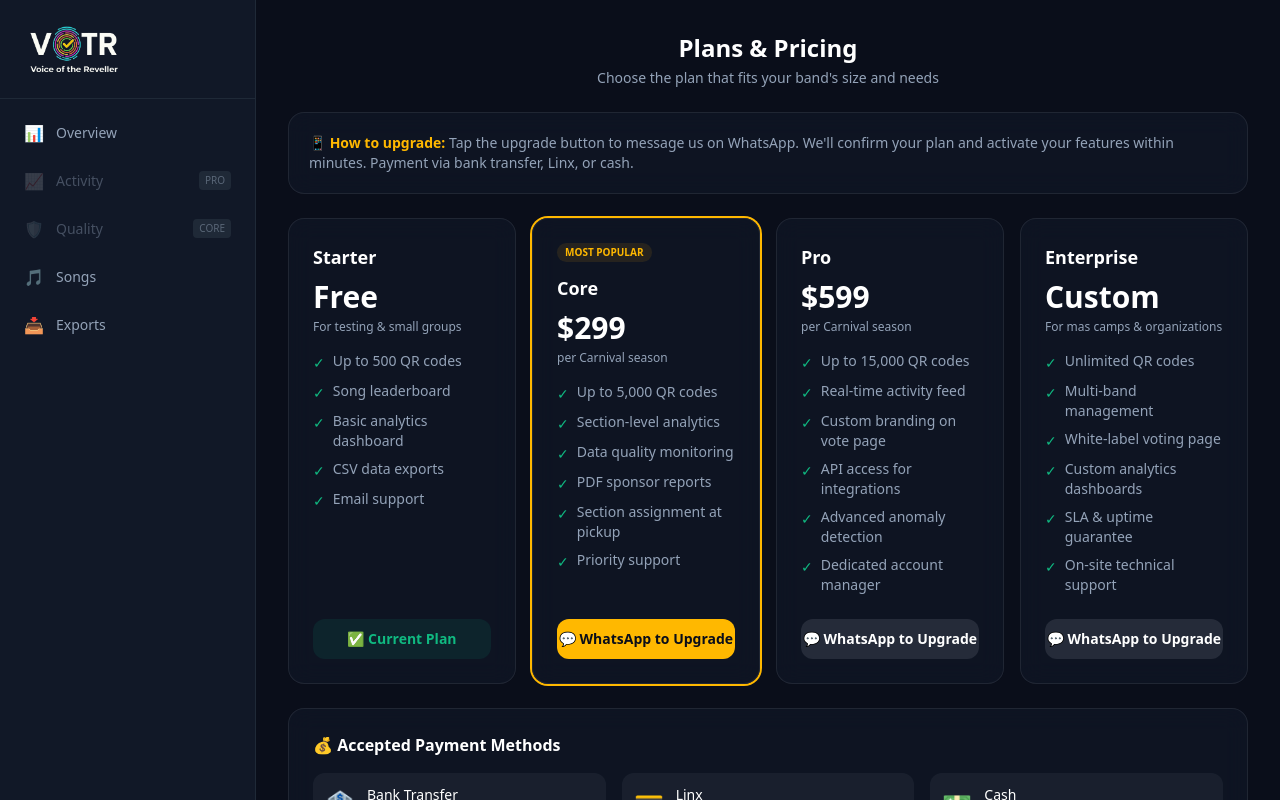
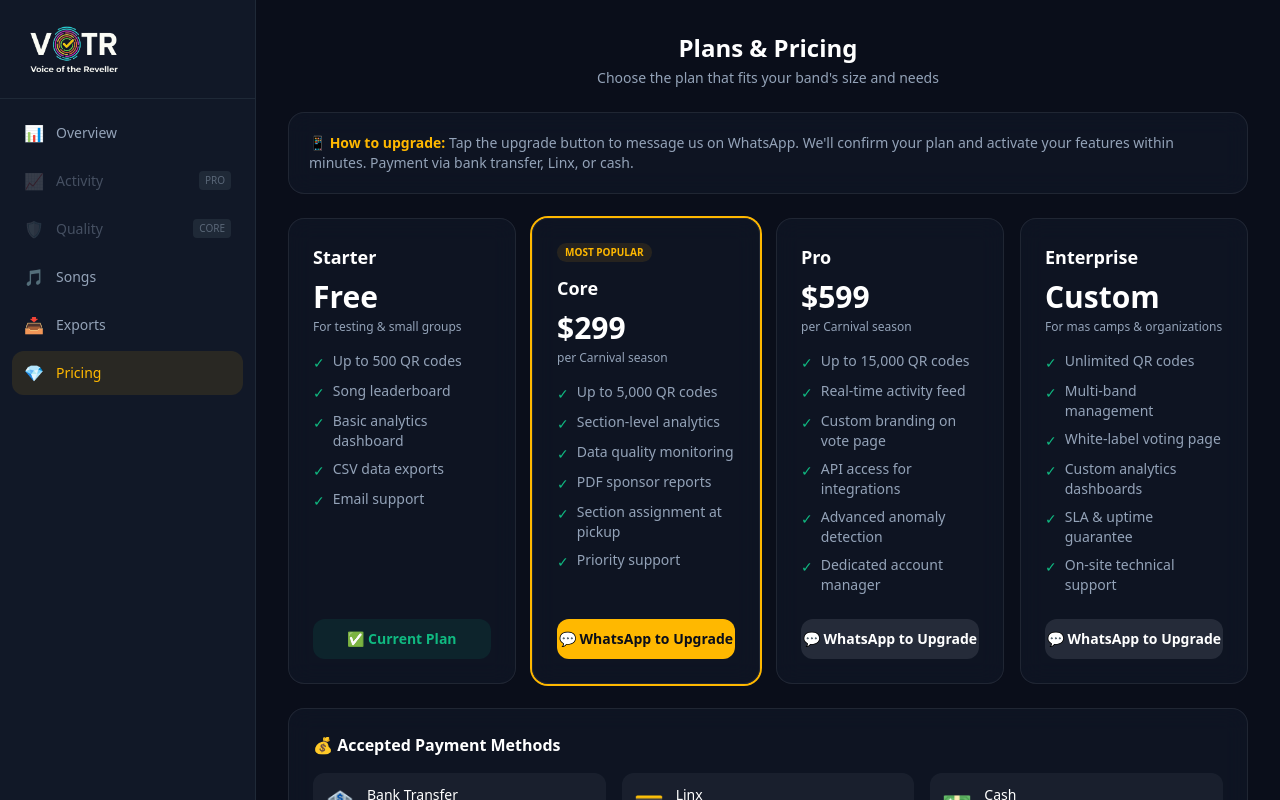
Before and after one commit to dkit03/votr-platform, a Next.js app: page /dashboard/settings/pricing in a window 1280 px wide. Shown: the top 800 px of the page. Built offline with nearby package versions, Linux system fonts and the light colour scheme; sample sign-in values are in the browser's storage.

Commit message:
feat: add Pricing nav item to band leader dashboard sidebar

```diff
--- a/src/app/dashboard/layout.tsx
+++ b/src/app/dashboard/layout.tsx
@@ -23,6 +23,7 @@ const navItems = [
     { href: '/dashboard/songs', label: 'Songs', icon: '🎵', tier: 'starter' },
     { href: '/dashboard/qr-codes', label: 'QR Codes', icon: '📱', tier: 'starter', adminOnly: true },
     { href: '/dashboard/exports', label: 'Exports', icon: '📥', tier: 'starter' },
+    { href: '/dashboard/settings/pricing', label: 'Pricing', icon: '💎', tier: 'starter' },
     { href: '/dashboard/settings', label: 'Settings', icon: '⚙️', tier: 'starter', adminOnly: true },
 ];
 
```
